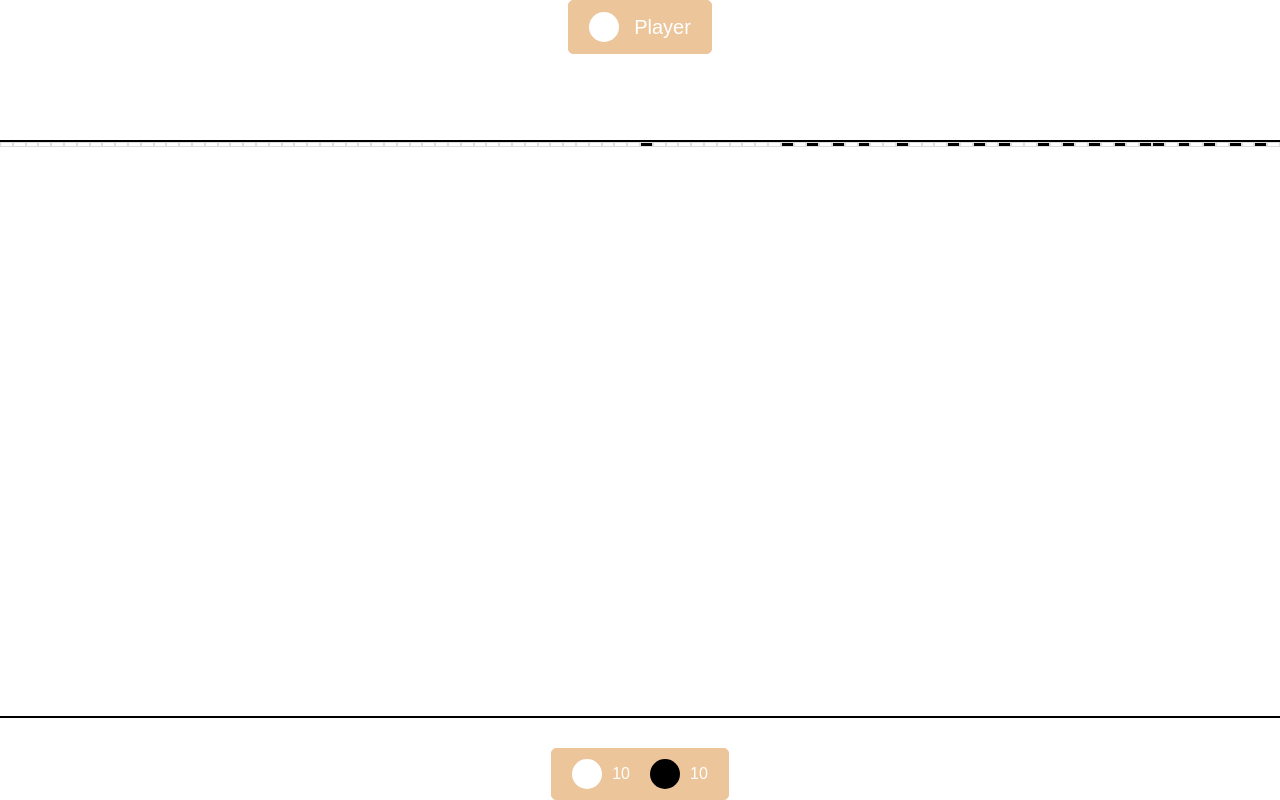
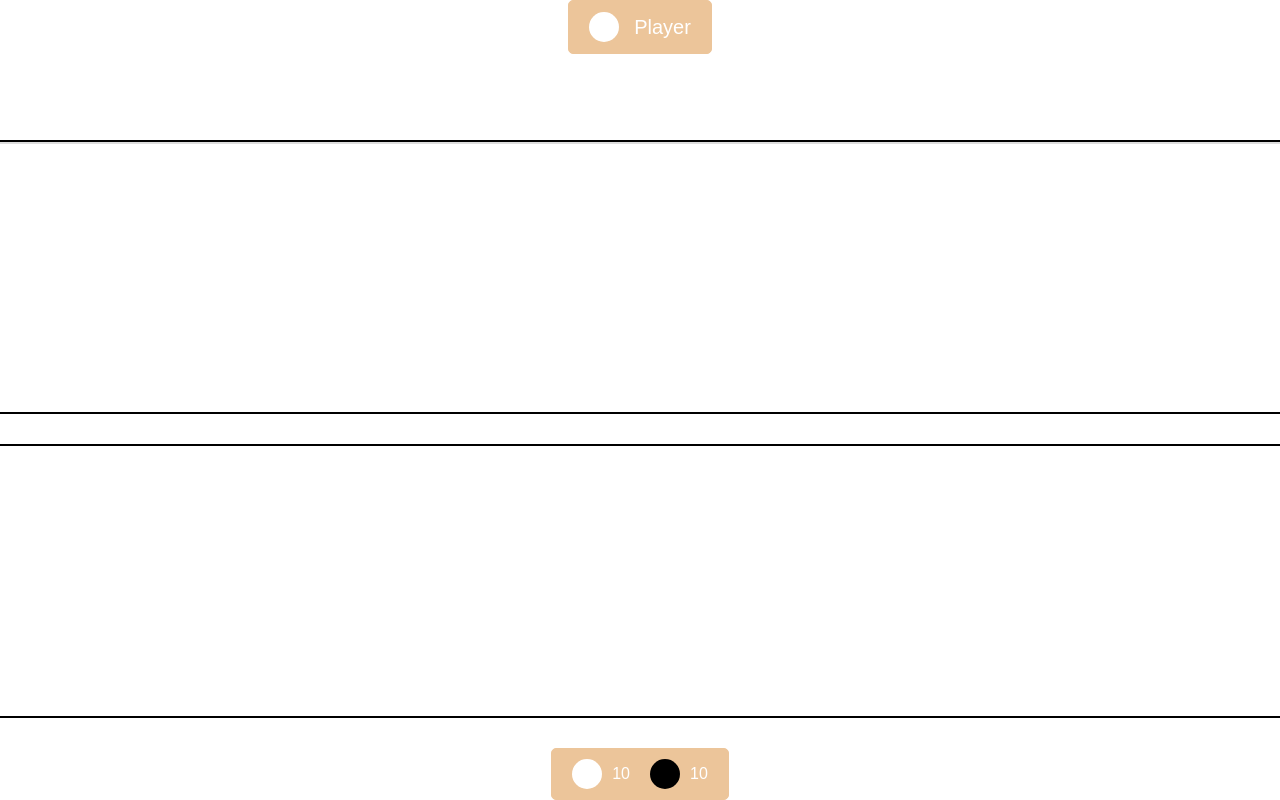
Before and after one commit to cs399f24/Checkers, a Flask app: page / in a window 1280 px wide. Run offline with Flask 3, Linux system fonts and the light colour scheme; some libraries are stand-ins or nearby versions.

Commit message:
testing why its not going in columns

```diff
--- a/templates/index.html
+++ b/templates/index.html
@@ -30,6 +30,8 @@
                     {% endfor %}
                 </div>
             {% endfor %}
+        </div>
+        <div class="game" id="game">
             {% for col in board %}
                 <div class="col">
                     {% for tile in row %}
```
